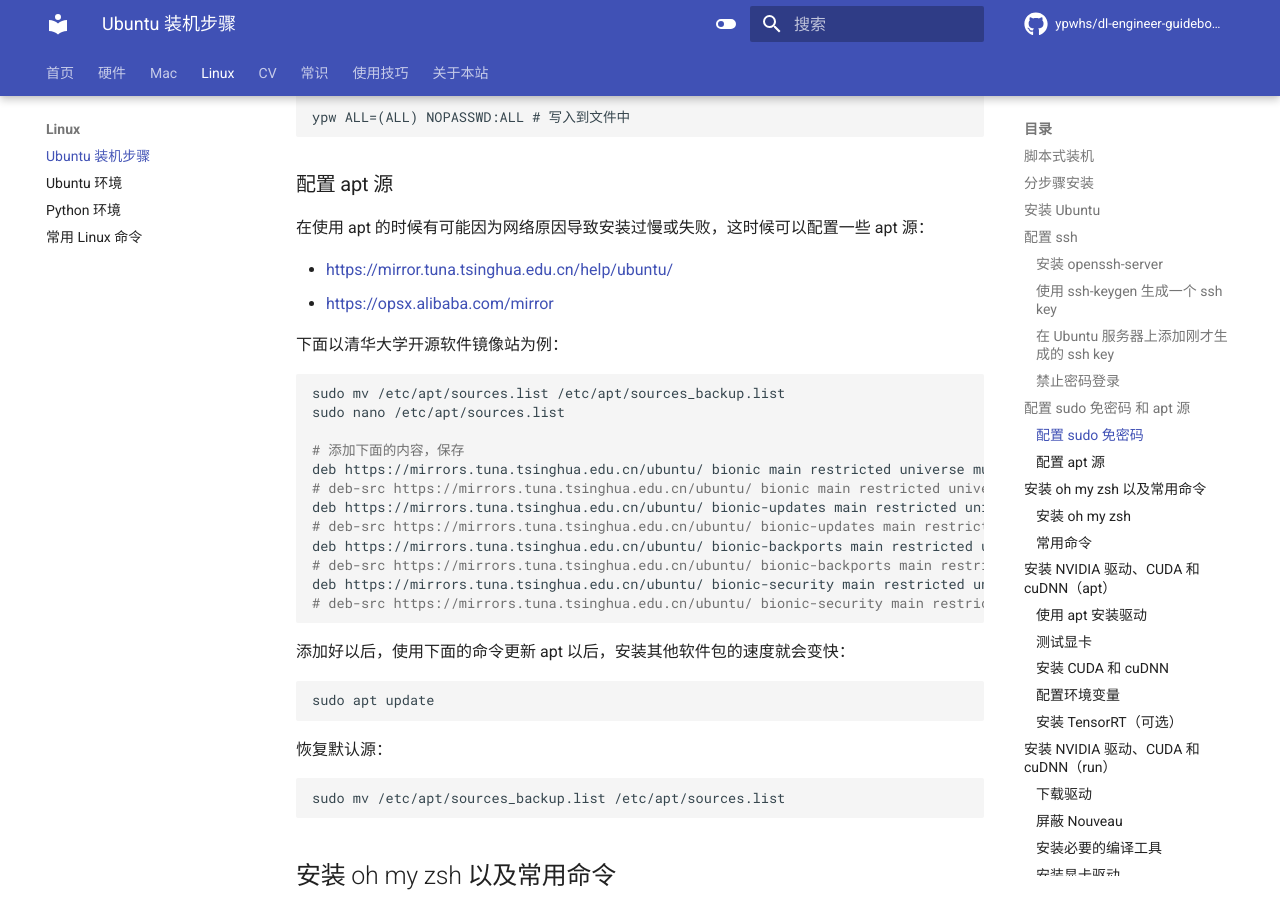
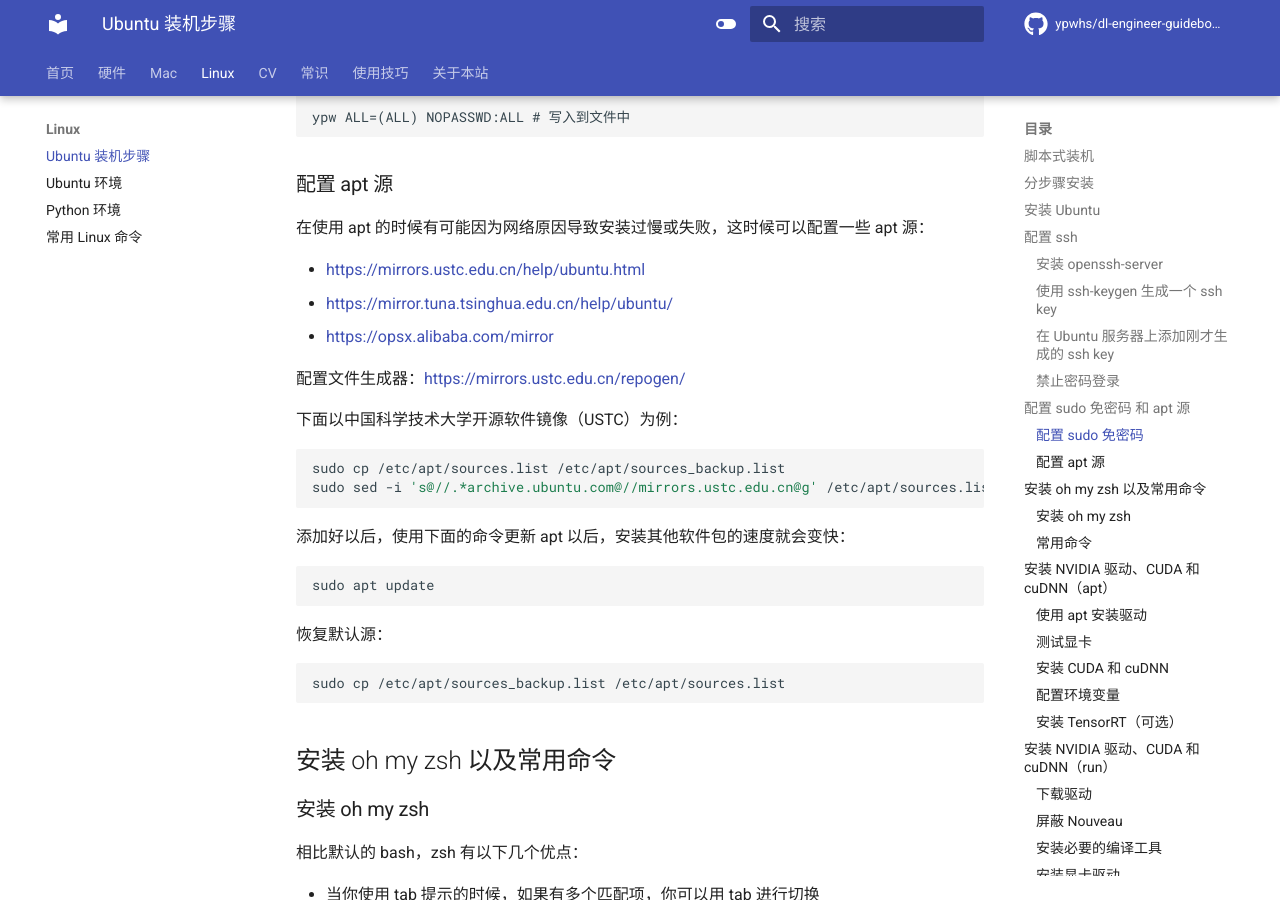
Before and after one commit to ypwhs/dl-engineer-guidebook, an MkDocs documentation site: the page built from docs/ubuntu-install-guide.md, in a window 1280 px wide and 900 px high, scrolled down 4650 px. Built offline with MkDocs 1.6.1 and Material for MkDocs 9.7.7, drawn with Linux system fonts in a browser that asks for light colours; comment, search, counter and statistics services are not loaded.

Commit message:
添加USTC源
Updated the Ubuntu installation guide to include USTC mirror configuration and simplified commands for backing up and restoring sources.list.

````diff
--- a/docs/ubuntu-install-guide.md
+++ b/docs/ubuntu-install-guide.md
@@ -217,24 +217,17 @@ ypw ALL=(ALL) NOPASSWD:ALL # 写入到文件中
 
 在使用 apt 的时候有可能因为网络原因导致安装过慢或失败，这时候可以配置一些 apt 源：
 
+* [https://mirrors.ustc.edu.cn/help/ubuntu.html](https://mirrors.ustc.edu.cn/help/ubuntu.html)
 * [https://mirror.tuna.tsinghua.edu.cn/help/ubuntu/](https://mirror.tuna.tsinghua.edu.cn/help/ubuntu/)
 * [https://opsx.alibaba.com/mirror](https://opsx.alibaba.com/mirror)
 
-下面以清华大学开源软件镜像站为例：
+配置文件生成器：[https://mirrors.ustc.edu.cn/repogen/](https://mirrors.ustc.edu.cn/repogen/)
+
+下面以中国科学技术大学开源软件镜像（USTC）为例：
 
 ```bash
-sudo mv /etc/apt/sources.list /etc/apt/sources_backup.list
-sudo nano /etc/apt/sources.list
-
-# 添加下面的内容，保存
-deb https://mirrors.tuna.tsinghua.edu.cn/ubuntu/ bionic main restricted universe multiverse
-# deb-src https://mirrors.tuna.tsinghua.edu.cn/ubuntu/ bionic main restricted universe multiverse
-deb https://mirrors.tuna.tsinghua.edu.cn/ubuntu/ bionic-updates main restricted universe multiverse
-# deb-src https://mirrors.tuna.tsinghua.edu.cn/ubuntu/ bionic-updates main restricted universe multiverse
-deb https://mirrors.tuna.tsinghua.edu.cn/ubuntu/ bionic-backports main restricted universe multiverse
-# deb-src https://mirrors.tuna.tsinghua.edu.cn/ubuntu/ bionic-backports main restricted universe multiverse
-deb https://mirrors.tuna.tsinghua.edu.cn/ubuntu/ bionic-security main restricted universe multiverse
-# deb-src https://mirrors.tuna.tsinghua.edu.cn/ubuntu/ bionic-security main restricted universe multiverse
+sudo cp /etc/apt/sources.list /etc/apt/sources_backup.list
+sudo sed -i 's@//.*archive.ubuntu.com@//mirrors.ustc.edu.cn@g' /etc/apt/sources.list
 ```
 
 添加好以后，使用下面的命令更新 apt 以后，安装其他软件包的速度就会变快：
@@ -246,7 +239,7 @@ sudo apt update
 恢复默认源：
 
 ```bash
-sudo mv /etc/apt/sources_backup.list /etc/apt/sources.list
+sudo cp /etc/apt/sources_backup.list /etc/apt/sources.list
 ```
 
 ## 安装 oh my zsh 以及常用命令
````
